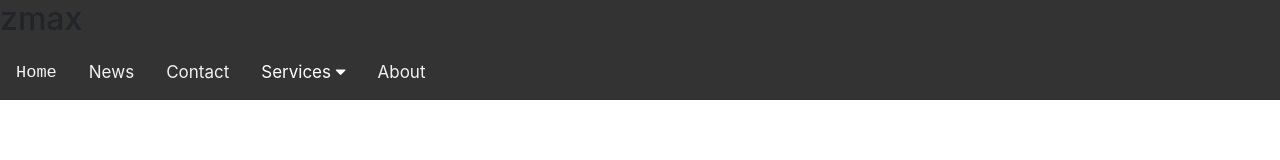
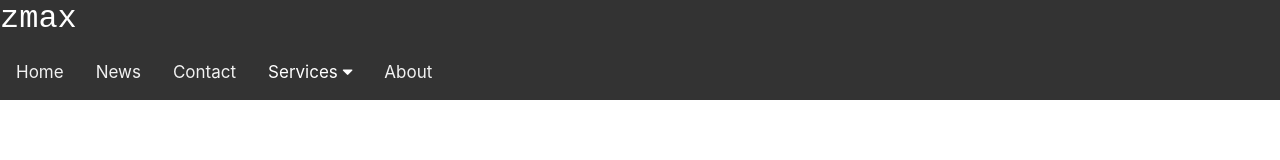
Before and after one commit to Mosesstan/zmax, a plain HTML site: page index.html in a window 1280 px wide. Drawn offline with nearby package versions, Linux system fonts and the light colour scheme.

Commit message:
update index.html

```diff
--- a/index.html
+++ b/index.html
@@ -11,8 +11,8 @@
   <body>
     <header>
       <div class="topnav" id="myTopnav">
-        <h2>zmax</h2>
-  <a href="#home" class="active">Home</a>
+        <h2 class="active">zmax</h2>
+  <a href="#home" >Home</a>
   <a href="#news">News</a>
   <a href="#contact">Contact</a>
   <div class="dropdown">
```
